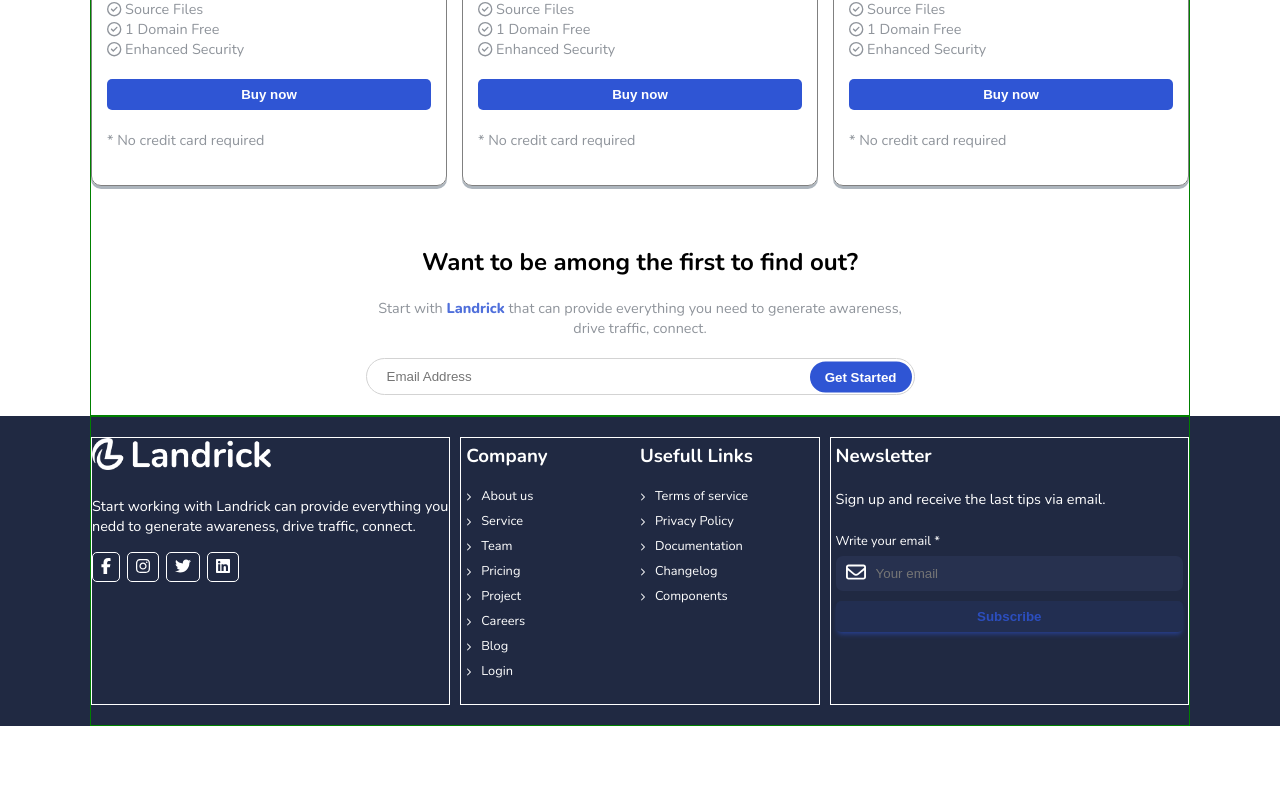
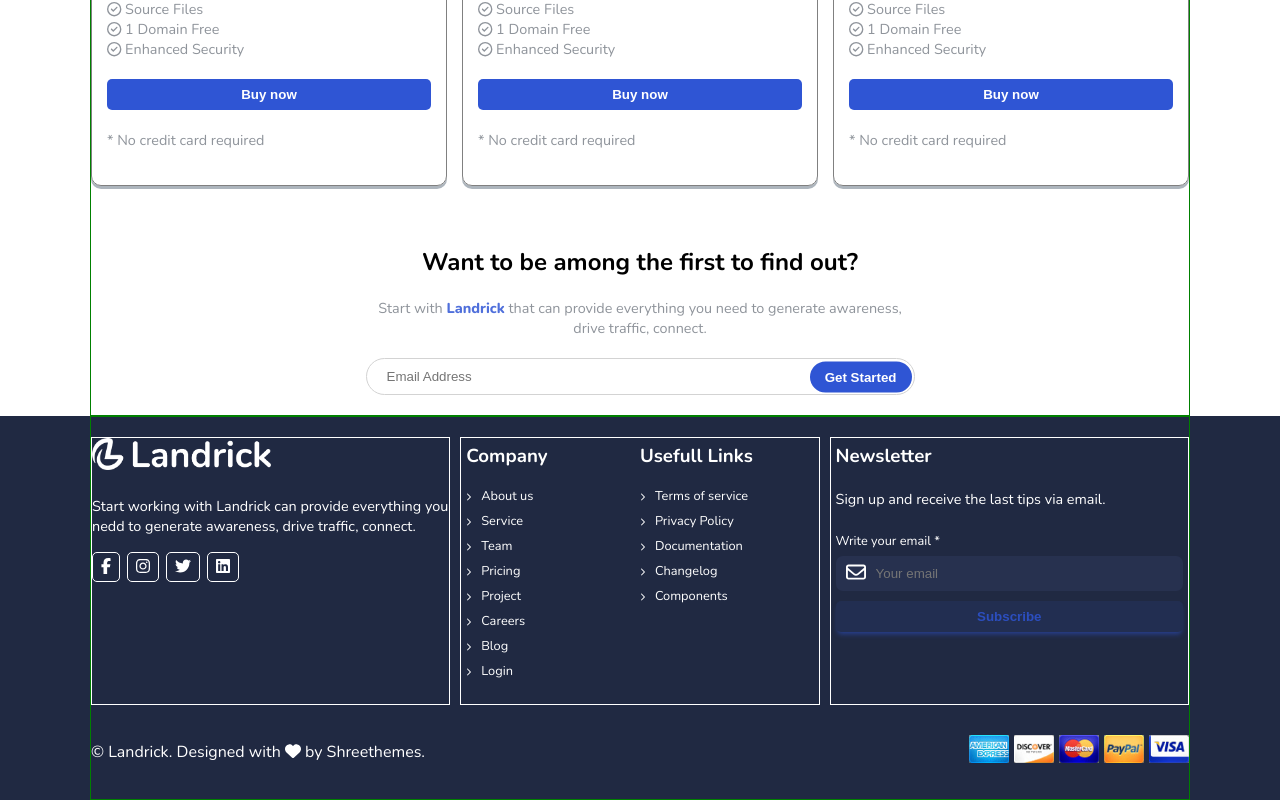
Before and after one commit to Siripiri-hue/proj-html-vuejs, a Vue app: page / in a window 1280 px wide. Shown: the part 2498-3298 px from the top of the page. Before the commit the page ends 3224 px from the top, so only its background shows below. Built offline with nearby package versions, Linux system fonts and the light colour scheme.

Commit message:
Aggiunta seconda sezione footer

```diff
--- a/src/assets/scss/common.scss
+++ b/src/assets/scss/common.scss
@@ -59,12 +59,16 @@ main > section {
     justify-content: center;
 }
 
+.space-around {
+    justify-content: space-around;
+}
+
+.space-btw {
+    justify-content: space-between;
+}
+
 .align-cx {
     align-items: center;
-}
-
-.space-around {
-    justify-content: space-around;
 }
 
 // button styles
--- a/src/components/FooterComponents/CopyrightsComponent.vue
+++ b/src/components/FooterComponents/CopyrightsComponent.vue
@@ -1,17 +1,65 @@
 <template>
-    <div>
+    <section id="copyrights" class="flex-row space-btw align-cx">
         <!-- componente diviso in due colonne:
         - la prima che contiene il "made with"
         - la seconda contiene le icone dei metodi di pagamento possibili -->
-    </div>
+
+        <span>&#169; Landrick. Designed with <font-awesome-icon icon="fa-solid fa-heart" /> by Shreethemes.</span>
+
+        <ul id="payment-methods" class="flex-row align-cx">
+            <li v-for="(icon, i) in paymentIcons" :key="i">
+                <a :href="icon.link"><img :src="icon.src" alt=""></a>
+            </li>
+        </ul>
+    </section>
 </template>
 
 <script>
 export default {
-
+    data() {
+        return {
+            paymentIcons: [
+                {
+                    name: 'amex',
+                    src: require('../../assets/img/american-ex.png'),
+                    link: 'https://www.americanexpress.com/it-it/',
+                },
+                {
+                    name: 'discover',
+                    src: require('../../assets/img/discover.png'),
+                    link: 'https://www.discoverglobalnetwork.com/',
+                },
+                {
+                    name: 'mastercard',
+                    src: require('../../assets/img/master-card.png'),
+                    link: 'https://www.mastercard.it/it-it.html',
+                },
+                {
+                    name: 'paypal',
+                    src: require('../../assets/img/paypal.png'),
+                    link: 'https://www.paypal.com/it/home',
+                },
+                {
+                    name: 'visa',
+                    src: require('../../assets/img/visa.png'),
+                    link: 'https://www.visaitalia.com/',
+                },
+            ],
+        }
+    }
 }
 </script>
 
 <style lang="scss" scoped>
+#copyrights {
+    padding: 30px 0 10px;
 
+    ul {
+        gap: 5px;
+
+        li {
+            max-width: 40px;
+        }
+    }
+}
 </style>
--- a/src/main.js
+++ b/src/main.js
@@ -10,6 +10,7 @@ import { faJedi } from '@fortawesome/free-solid-svg-icons'
 import { faMaximize } from '@fortawesome/free-solid-svg-icons'
 import { faChevronRight } from '@fortawesome/free-solid-svg-icons'
 import { faArrowRightLong } from '@fortawesome/free-solid-svg-icons'
+import { faHeart } from '@fortawesome/free-solid-svg-icons'
 
 import { faCircleCheck } from '@fortawesome/free-regular-svg-icons'
 import { faUser } from '@fortawesome/free-regular-svg-icons'
@@ -23,7 +24,7 @@ import { faInstagram } from '@fortawesome/free-brands-svg-icons'
 import { faTwitter } from '@fortawesome/free-brands-svg-icons'
 import { faLinkedin } from '@fortawesome/free-brands-svg-icons'
 
-library.add(faMagnifyingGlass, faGithub, faStackOverflow, faUser, faSquareCaretUp, faDatabase, faJedi, faMaximize, faChevronRight, faCircleCheck, faArrowRightLong, faFacebookF, faInstagram, faTwitter, faLinkedin, faEnvelope )
+library.add(faMagnifyingGlass, faGithub, faStackOverflow, faUser, faSquareCaretUp, faDatabase, faJedi, faMaximize, faChevronRight, faCircleCheck, faArrowRightLong, faFacebookF, faInstagram, faTwitter, faLinkedin, faEnvelope, faHeart )
 
 Vue.component('font-awesome-icon', FontAwesomeIcon)
 
```
